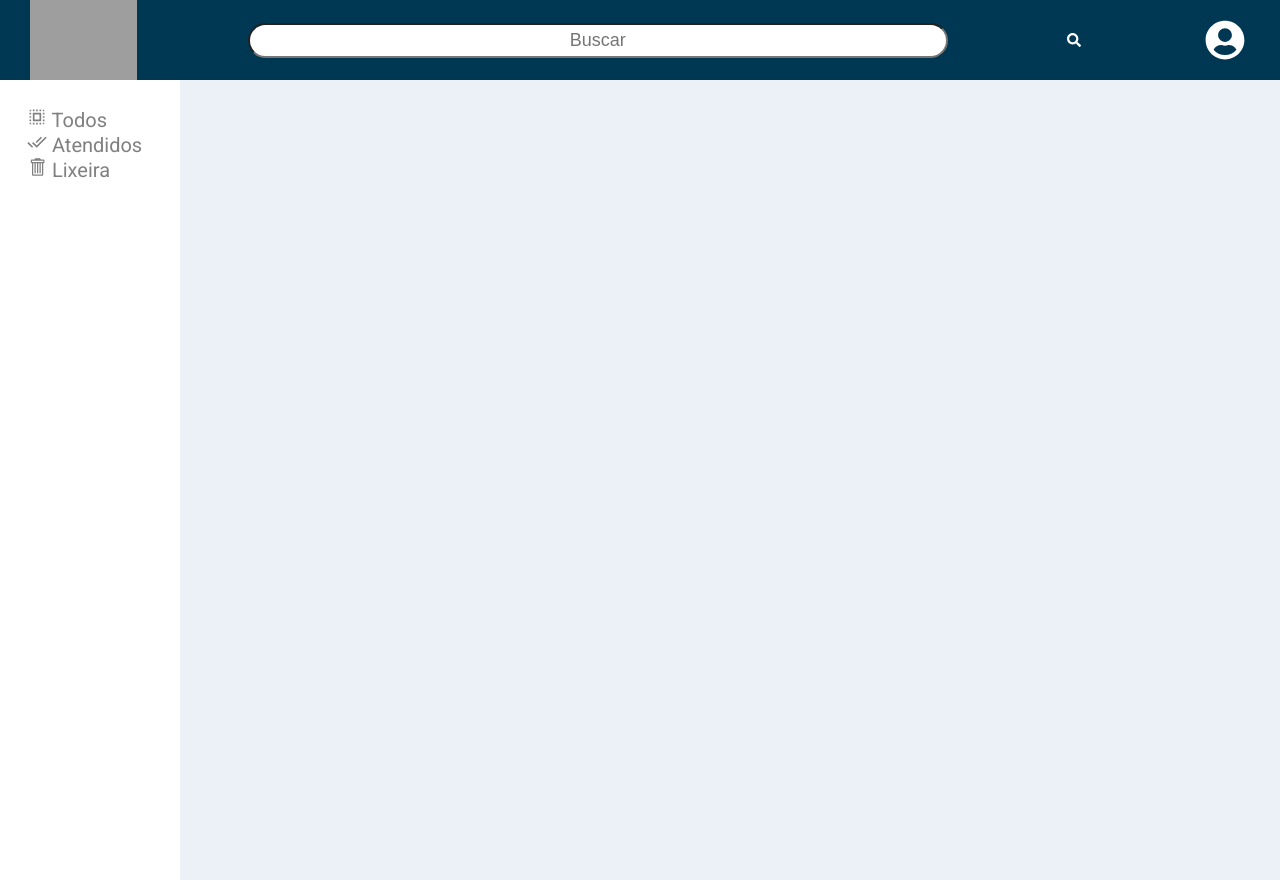
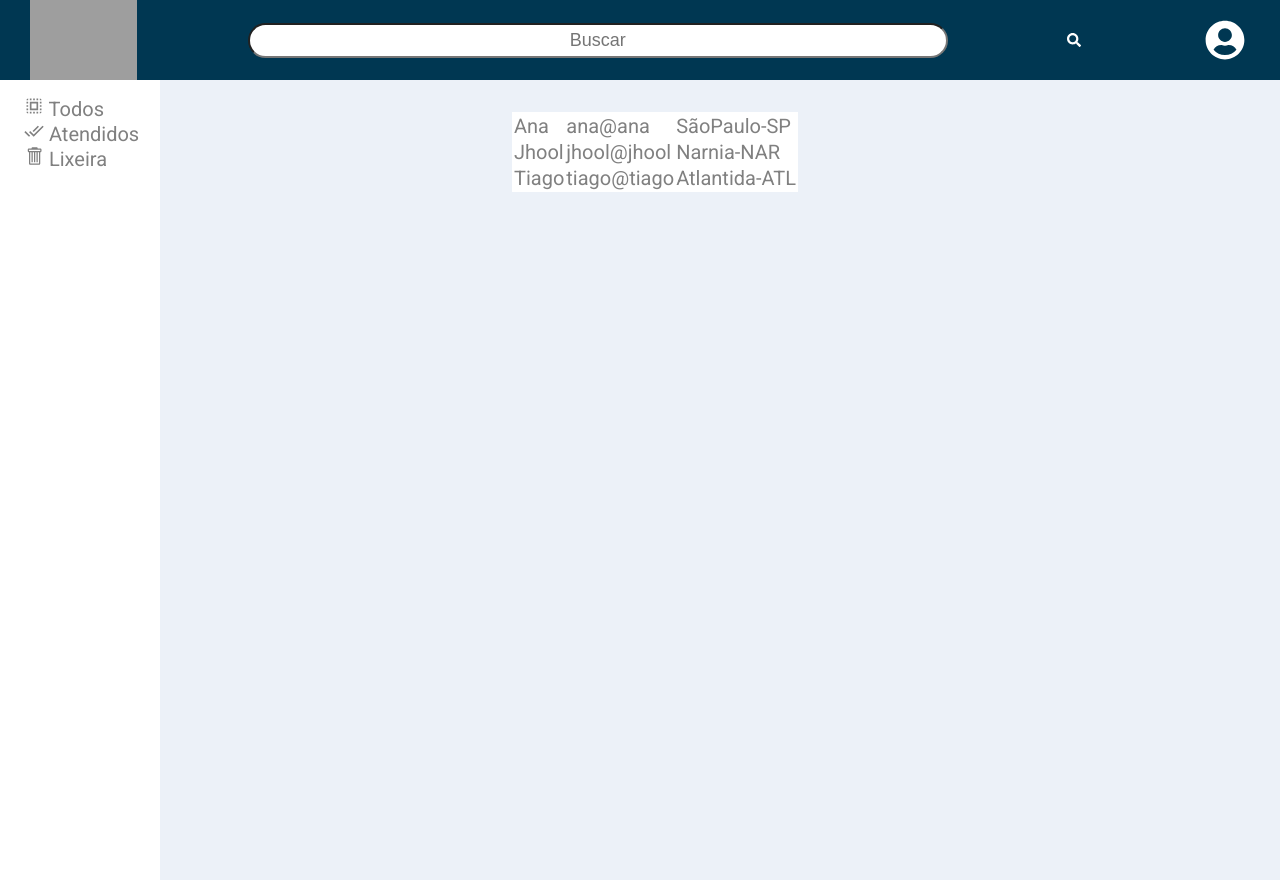
Before and after one commit to JonatasSousaZup/ProvaFront, a React (Create React App) app: page / in a window 1280 px wide. Built offline with nearby package versions, Linux system fonts and the light colour scheme; grey boxes are pictures that could not be loaded.

Commit message:
estilizando tabela

```diff
--- a/src/Components/Menu/styles.js
+++ b/src/Components/Menu/styles.js
@@ -4,14 +4,13 @@ export const Container = styled.div`
     height: 100%;
     position: absolute;
     background: #FFF;
-    width: 180px;
+    width: 160px;
 
     ul{
-        margin-top: 15%;
+        margin-top: 10%;
         position: absolute;
         left: 15%;
         font-size: 20px;
         color: gray;
     }
-
 `;
--- a/src/Components/Table/index.js
+++ b/src/Components/Table/index.js
@@ -8,9 +8,19 @@ export default function Table() {
             <Container>
                 <table>
                     <tr>
-                        <td></td>
-                        <td></td>
-                        <td></td>
+                        <td>Ana</td>
+                        <td>ana@ana</td>
+                        <td>SãoPaulo-SP</td>
+                    </tr>
+                    <tr>
+                        <td>Jhool</td>
+                        <td>jhool@jhool</td>
+                        <td>Narnia-NAR</td>
+                    </tr>
+                    <tr>
+                        <td>Tiago</td>
+                        <td>tiago@tiago</td>
+                        <td>Atlantida-ATL</td>
                     </tr>
                 </table>
             </Container>
--- a/src/Components/Table/styles.js
+++ b/src/Components/Table/styles.js
@@ -1,5 +1,14 @@
 import styled from 'styled-components';
 
 export const Container = styled.div`
+    margin-left: 40%;
+    margin-right: 10%;
 
+    table {
+        background: #FFF;
+        color: gray;
+        font-size: 20px;
+        margin-top: 5%;
+
+    }
 `;
```
